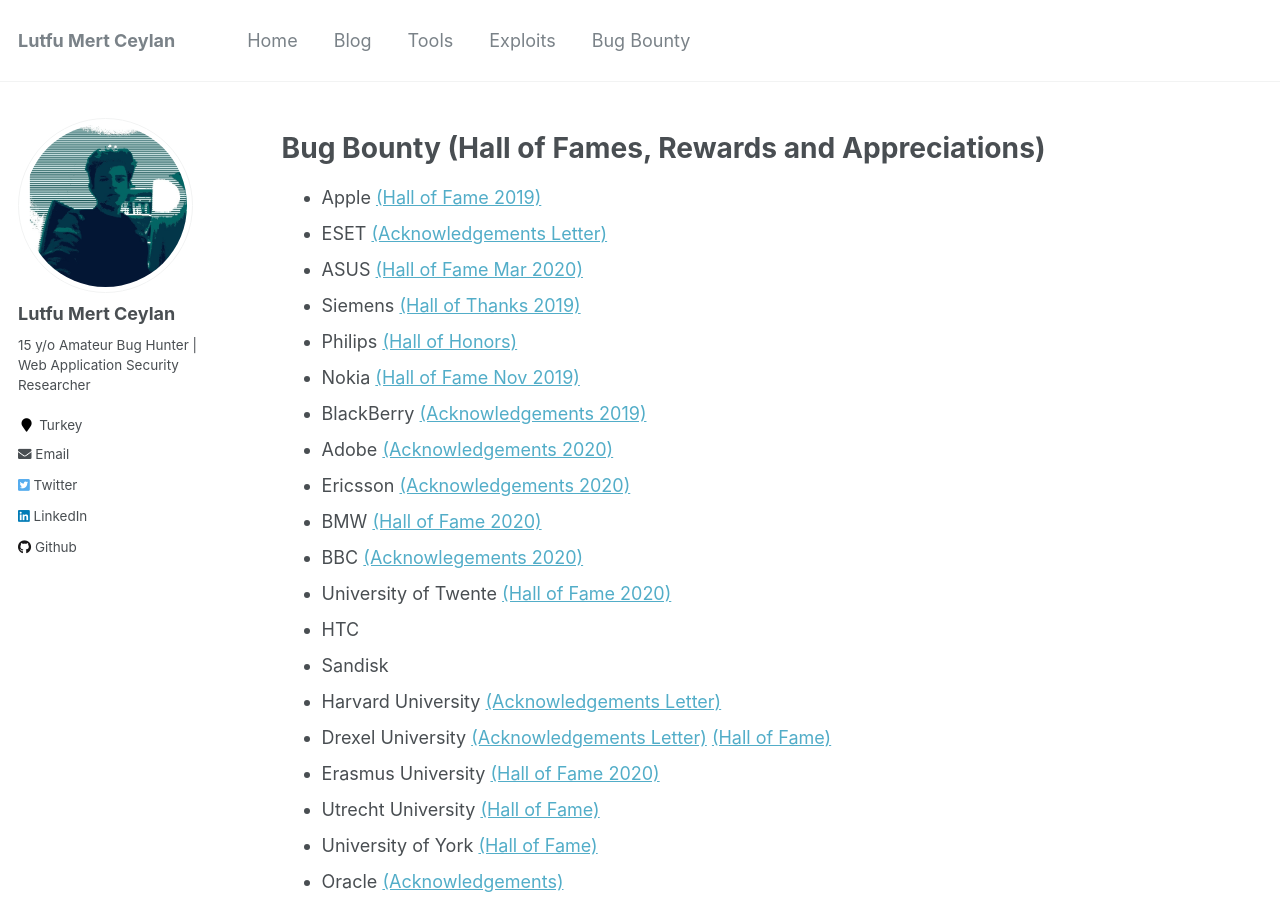
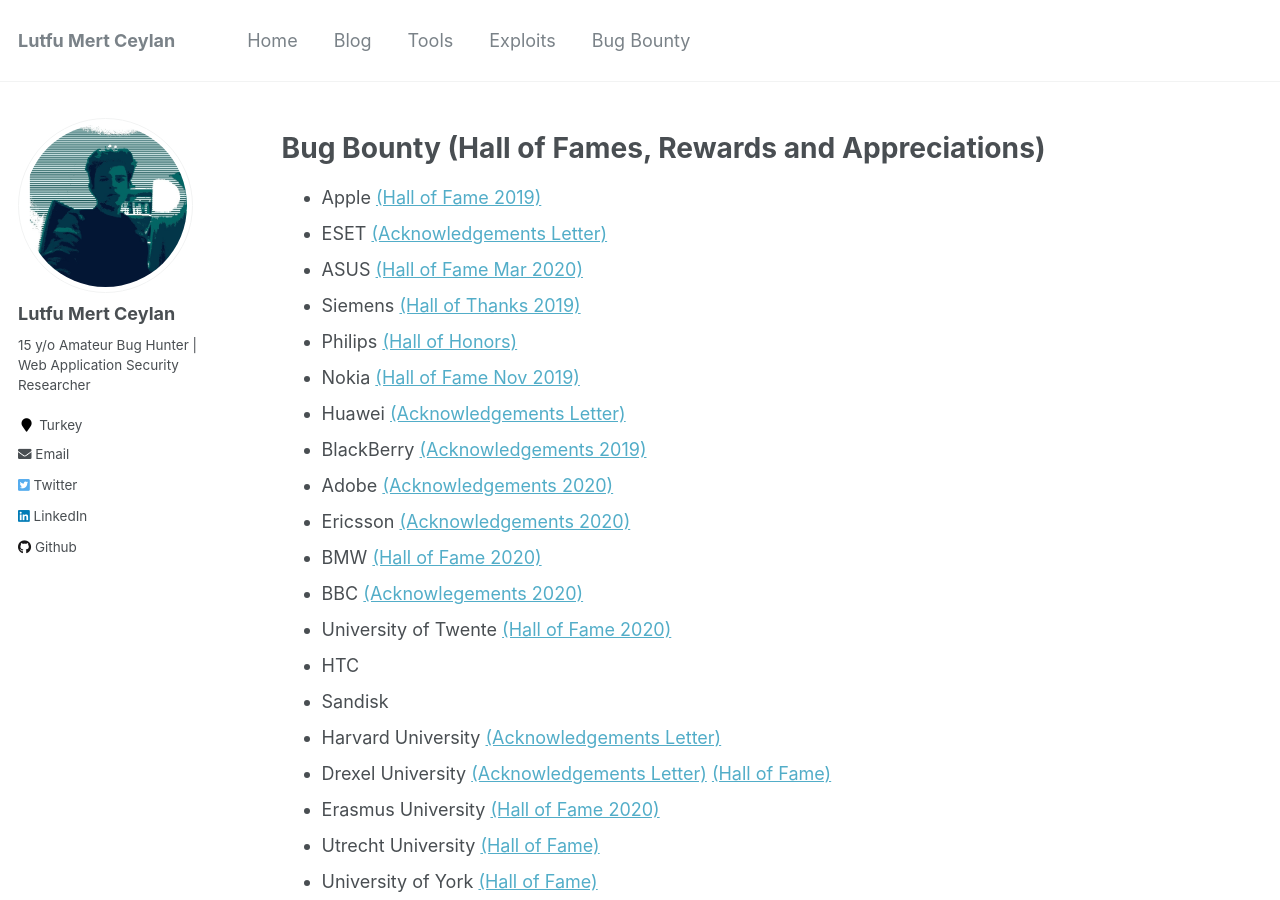
Before and after one commit to lutfumertceylan/mywebsite, a Jekyll site: the page built from _pages/bugbounty.md, in a window 1280 px wide and 900 px high. Built offline with Jekyll 4.4.1, drawn with Linux system fonts in a browser that asks for light colours.

Commit message:
Update bugbounty.md

```diff
--- a/_pages/bugbounty.md
+++ b/_pages/bugbounty.md
@@ -15,6 +15,7 @@ redirect_from:
 * Siemens <a href="https://new.siemens.com/global/en/products/services/cert/hall-of-thanks.html">(Hall of Thanks 2019)</a>
 * Philips <a href="https://www.philips.com/a-w/security/coordinated-vulnerability-disclosure/hall-of-honors.html">(Hall of Honors)</a>
 * Nokia <a href="https://www.nokia.com/responsible-disclosure/">(Hall of Fame Nov 2019)</a>
+* Huawei <a href="http://lutfumertceylan.com.tr/files/huawei.jpg">(Acknowledgements Letter)</a>
 * BlackBerry <a href="https://www.blackberry.com/ca/en/services/blackberry-incident-response-team#collaborations">(Acknowledgements 2019)</a>
 * Adobe <a href="adobe.com/security/acknowledgements.html">(Acknowledgements 2020)</a>
 * Ericsson <a href="https://www.ericsson.com/en/about-us/enterprise-security/psirt/acknowledgements">(Acknowledgements 2020)</a>
```
